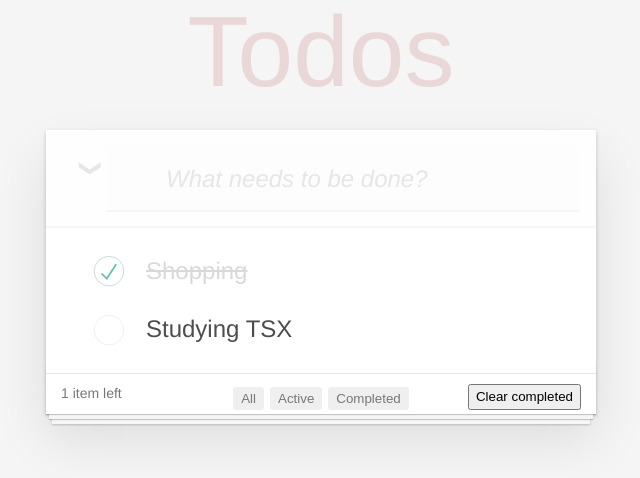
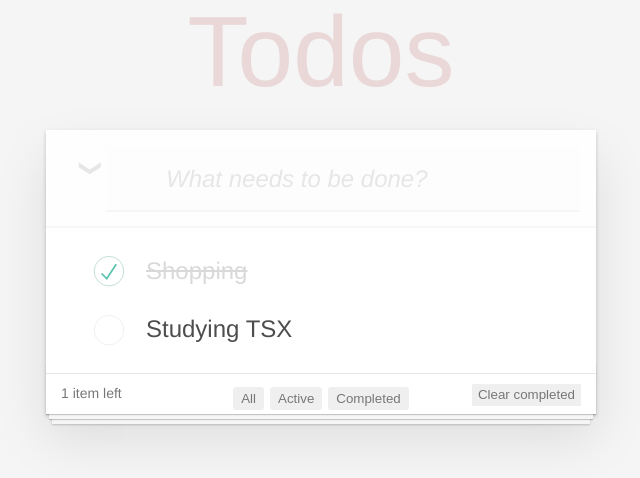
Before and after one commit to patika-hepsiburada-react-bootcamp/odev-5-elifdiril, a React (Create React App) app: page / in a window 1280 px wide. Shown: the top 478 px of the page, without its empty margins (319-959 px from the left). Built offline with nearby package versions, Linux system fonts and the light colour scheme.

Commit message:
comments added

```diff
--- a/src/App.css
+++ b/src/App.css
@@ -306,8 +306,8 @@ html .clear-completed:active {
 	float: right;
 	position: relative;
 	line-height: 20px;
-	text-decoration: none;
-	cursor: pointer;
+	border: none;
+	color: #777;
 }
 
 .clear-completed:hover {
--- a/src/App.tsx
+++ b/src/App.tsx
@@ -1,6 +1,6 @@
 import './App.css';
-import React, { useState } from 'react';
-import AddItem from './components/AddItem';
+import { useState } from 'react';
+import Items from './components/Items';
 import List from './components/List';
 import TodoItem from './iterfaces/TodoItem';
 import Footer from './components/Footer';
@@ -13,13 +13,17 @@ const listInitial: TodoItem[] = [
 function App(): JSX.Element {
   // if status true => job is done, else job is still active
   const [list, setList] = useState<TodoItem[]>(listInitial);
+
+  //get lists according to filter
   const [filterList, setFilterList] = useState<TodoItem[]>([]);
+
+  //for filters
   const [activeFilter, setActiveFilter] = useState<string>('all');
 
   return (
     <div className="todoapp">
       <h1 className="header">Todos</h1>
-      <AddItem list={list} setList={setList} />
+      <Items list={list} setList={setList} />
       <List filterList={filterList} list={list} setList={setList} />
       <Footer list={list} setList={setList} activeFilter={activeFilter} setActiveFilter={setActiveFilter} setFilterList={setFilterList} />
     </div>
--- a/src/components/AddItem.tsx
+++ b/src/components/Items.tsx
@@ -1,5 +1,5 @@
 import React, { useState } from 'react';
-import IProps from '../iterfaces/IPropsAdd';
+import IProps from '../iterfaces/IPropsItems';
 import TodoItem from '../iterfaces/TodoItem';
 
 const AddItem: React.FC<IProps> = ({ list, setList }: IProps) => {
--- a/src/components/List.tsx
+++ b/src/components/List.tsx
@@ -4,11 +4,13 @@ import IProps from '../iterfaces/IPropsList';
 
 const List: React.FC<IProps> = ({ filterList, list, setList }: IProps) => {
 
+    // Delete items from list
     const deleteHandle = (element: TodoItem) => {
         const remainderTodo : TodoItem[] = list?.filter((el: TodoItem) => el !== element);
         setList(remainderTodo);
     }
 
+    //check done or undo it
     const checkButtonHandle = (id: number) => {
         const newList = list.map((item: TodoItem) => {
             if (item.id === id) {
--- a/src/iterfaces/IPropsFilter.tsx
+++ b/src/iterfaces/IPropsFooter.tsx
@@ -1,5 +1,6 @@
 import TodoItem from "./TodoItem";
 
+//props for footer component
 export default interface IProps {
     activeFilter: string;
     setActiveFilter: (activeFilter: string) => void;
--- a/src/iterfaces/IPropsAdd.tsx
+++ b/src/iterfaces/IPropsItems.tsx
@@ -1,5 +1,6 @@
 import TodoItem from "./TodoItem";
 
+//IProps for Items component
 export default interface IProps {
     list: TodoItem[];
     setList: (listItem: TodoItem[]) => void;
--- a/src/iterfaces/IPropsList.tsx
+++ b/src/iterfaces/IPropsList.tsx
@@ -1,5 +1,6 @@
 import TodoItem from "./TodoItem";
 
+//Props for list component
 export default interface IProps {
     filterList: TodoItem[];
     list: TodoItem[];
--- a/src/iterfaces/TodoItem.tsx
+++ b/src/iterfaces/TodoItem.tsx
@@ -1,3 +1,4 @@
+//props for TodoItem object
 export default interface TodoItem {
     id: number;
     todo: string;
```
Also changed, not shown: src/components/Footer.tsx (+5 -2 lines).
